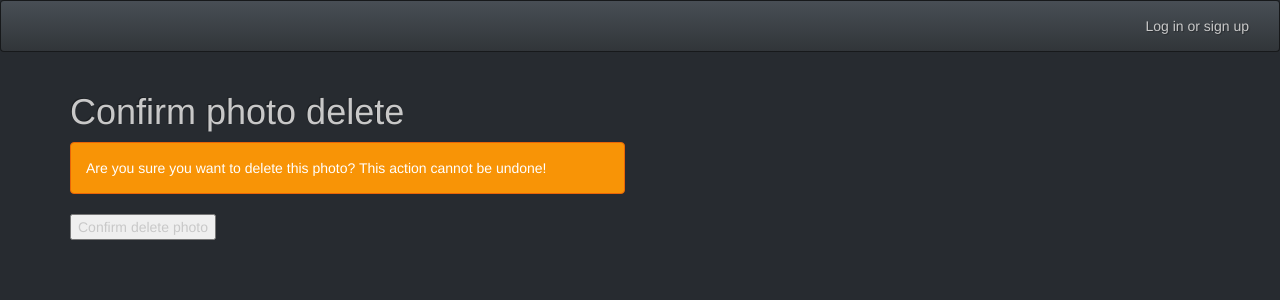
After one commit to lplade/photo_cms, a Django app: template photo_cms/dam/templates/dam/photo_delete.html in a window 1280 px wide. The commit adds this page. Shown: the top 300 px of the page. Run offline with Django 3.2, Linux system fonts and the light colour scheme; the template is opened without the code that fills it: values that come from a table or form of the project are taken from there, others are empty; some libraries are stand-ins or nearby versions.

Commit message:
UI to delete photos

```diff
--- a/photo_cms/dam/forms.py
+++ b/photo_cms/dam/forms.py
@@ -110,3 +110,9 @@ class PhotoDetailForm(forms.ModelForm):
     class Meta:
         model = Photo
         fields = ('caption',)
+
+
+class PhotoDeleteForm(forms.ModelForm):
+    class Meta:
+        model = Photo
+        fields = []
--- /dev/null
+++ b/photo_cms/dam/templates/dam/photo_delete.html
@@ -0,0 +1,25 @@
+{% extends 'dam/base.html' %}
+{% block content %}
+    <div class="row">
+        <div class="col-md-12">
+            <h1>Confirm photo delete</h1>
+        </div>
+    </div>
+    <div class="row">
+        <div class="col-md-6">
+            <div class="alert alert-warning">
+               Are you sure you want to delete this photo? This action cannot be undone!
+            </div>
+        </div>
+    </div>
+    <div class="row">
+        <div class="col-md-12">
+            <form method="post" action="">
+                {% csrf_token %}
+                {{ form }}
+                <button type="submit">Confirm delete photo</button>
+            </form>
+        </div>
+    </div>
+
+{% endblock %}
--- a/photo_cms/dam/templates/dam/photo_details.html
+++ b/photo_cms/dam/templates/dam/photo_details.html
@@ -10,6 +10,7 @@
             <img class="img-responsive"
                  src="{{ photo.image_data.url }}" alt="{{ photo.original_filename }}">
             <p>Put the notes form down here</p>
+            <p><a href="{% url 'dam:photo_delete' photo_pk=photo.pk %}">Delete</a></p>
         </div>
         <div class="col-lg-4 col-md-12">
             <p>{{ photo.original_filename }}</p>
--- a/photo_cms/dam/urls.py
+++ b/photo_cms/dam/urls.py
@@ -67,5 +67,11 @@ urlpatterns = [
         r'^photo/upload/$',
         views_photos.photo_upload,
         name='photo_upload'
+    ),
+
+    url(
+        r'^photo/delete/(?P<photo_pk>\d+)/$',
+        views_photos.photo_delete,
+        name='photo_delete'
     )
 ]
```
Also changed, not shown: photo_cms/dam/views_photos.py (+24 -3 lines).
